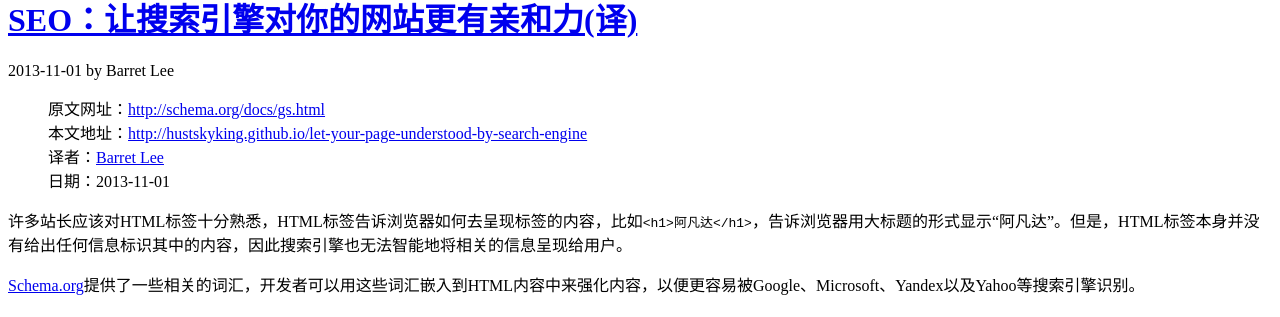
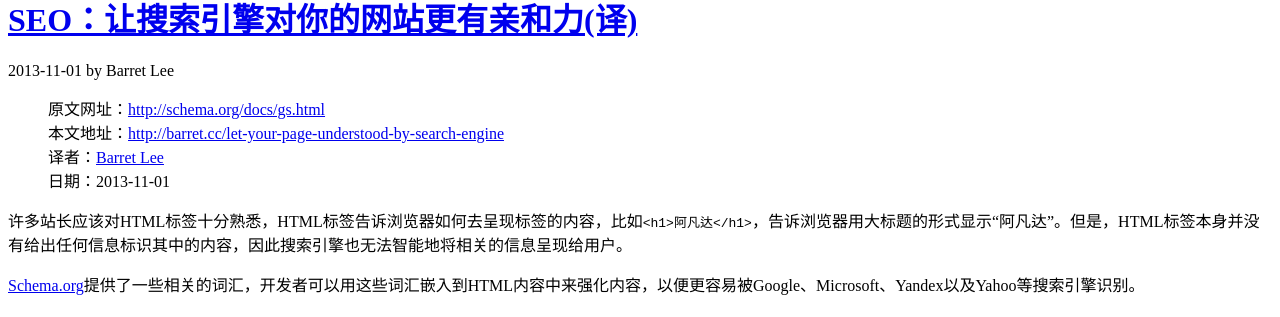
Before and after one commit to hustskyking/hustskyking.github.io, a Jekyll site: the page built from _posts/blog/2013-11-01-let-your-page-understood-by-search-engine.md, in a window 1280 px wide and 900 px high. Shown: the part 181-498 px from the top of the window. Built offline with Jekyll 4.4.1, drawn with Linux system fonts in a browser that asks for light colours; Markdown is read by kramdown in place of the engine named in the settings; a style sheet for code colours, icons or effects is not loaded; some of the changed lines change nothing that is shown.

Commit message:
Update _config.yml

```diff
--- a/_config.yml
+++ b/_config.yml
@@ -7,7 +7,7 @@ permalink: /:title
 baseurl: /
 
 title: BarretLee's Blog
-url: http://hustskyking.github.io
+url: http://barret.cc
 repo: http://qianduannotes.duapp.com/github/barretlee.github.com
 feed: /atom.xml
 highlight: light
```
